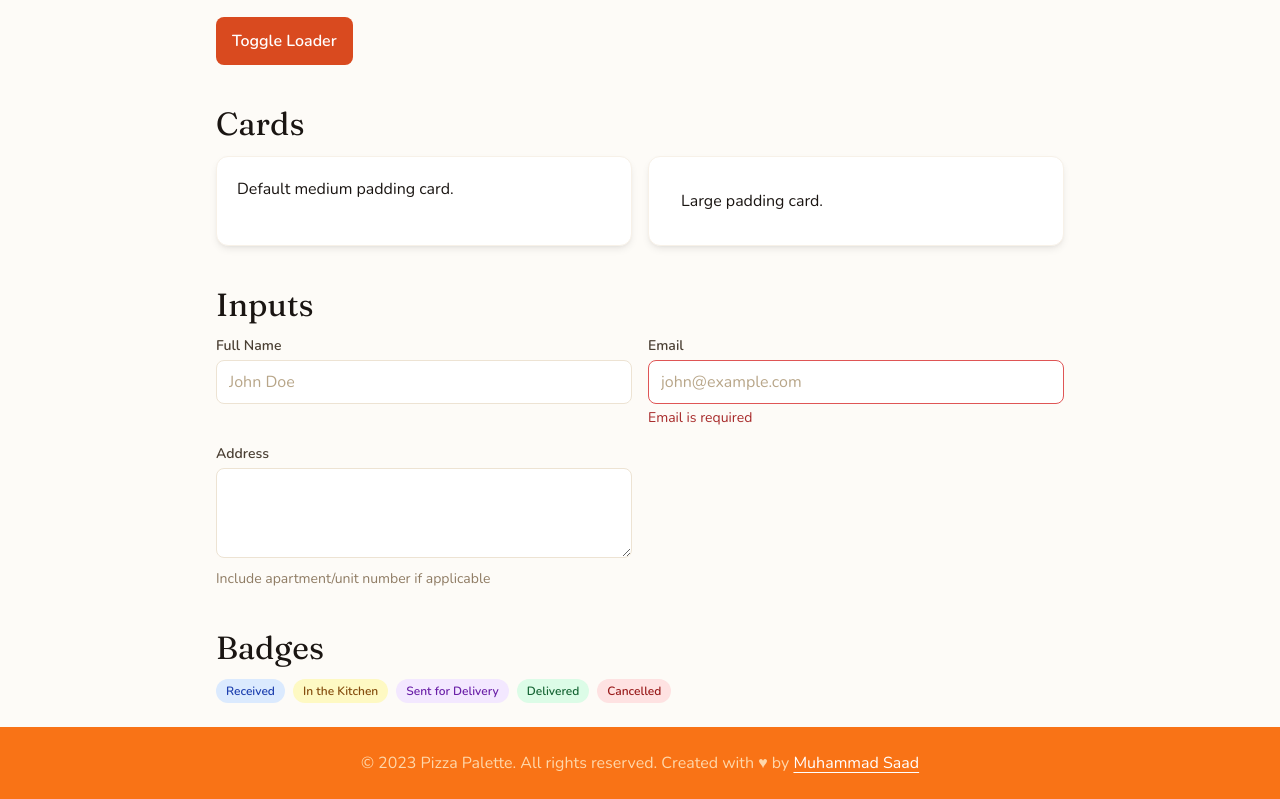
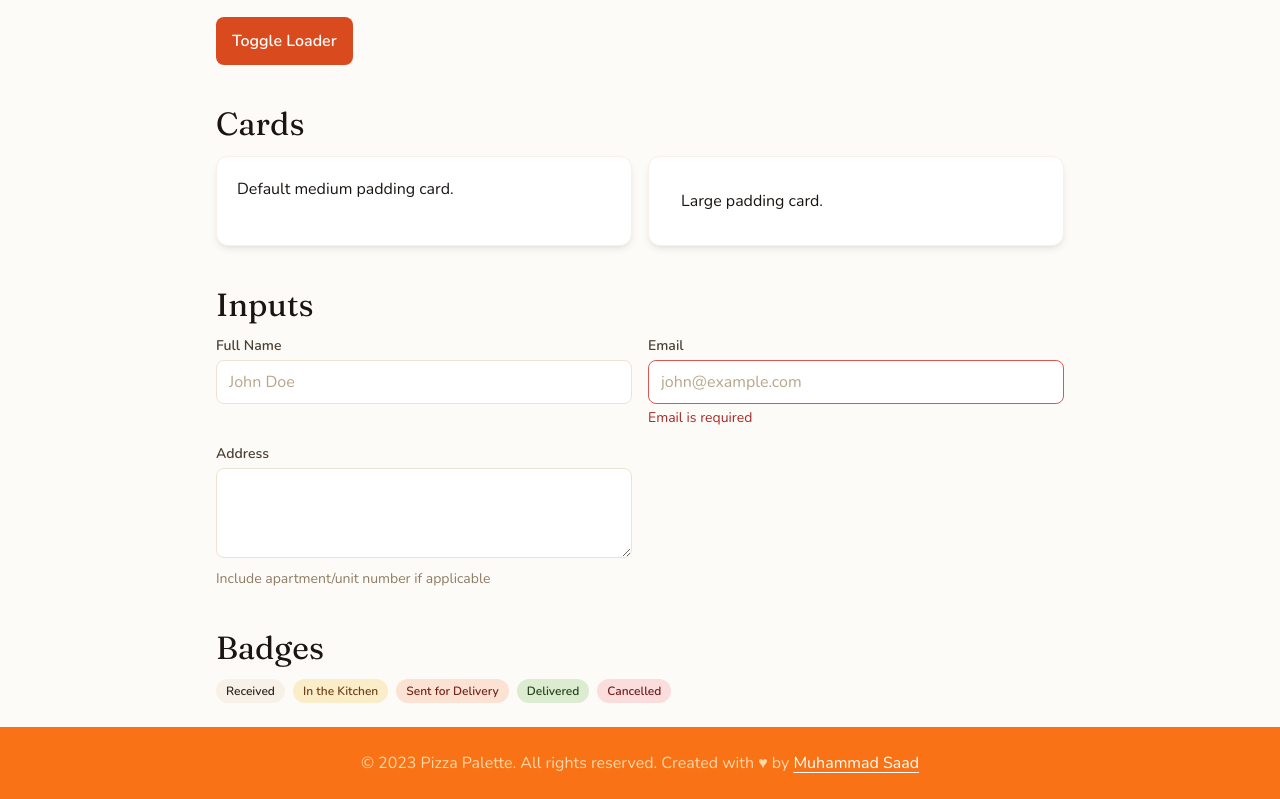
Before and after one commit to itxSaaad/pizza-palette-app-mern-OIBSIP-task-1, a React (Vite) app in the folder client/: page /_style-guide in a window 1280 px wide. Shown: the part 1076-1875 px from the top of the page. Built offline with nearby package versions, Linux system fonts and the light colour scheme.

Commit message:
fix(design-system): update order status colors to use warm palette tokens instead of default Tailwind colors

```diff
--- a/client/src/constants/orderStatus.js
+++ b/client/src/constants/orderStatus.js
@@ -31,16 +31,16 @@ export const ORDER_STATUS_VALUES = Object.values(ORDER_STATUS);
 export const getOrderStatusColor = (status) => {
   switch (status) {
     case ORDER_STATUS.RECEIVED:
-      return 'bg-blue-100 text-blue-800';
+      return 'bg-neutral-100 text-neutral-800';
     case ORDER_STATUS.IN_KITCHEN:
-      return 'bg-yellow-100 text-yellow-800';
+      return 'bg-accent-gold-100 text-accent-gold-800';
     case ORDER_STATUS.OUT_FOR_DELIVERY:
-      return 'bg-purple-100 text-purple-800';
+      return 'bg-primary-100 text-primary-800';
     case ORDER_STATUS.DELIVERED:
-      return 'bg-green-100 text-green-800';
+      return 'bg-accent-green-100 text-accent-green-800';
     case ORDER_STATUS.CANCELLED:
-      return 'bg-red-100 text-red-800';
+      return 'bg-error-100 text-error-800';
     default:
-      return 'bg-gray-100 text-gray-800';
+      return 'bg-neutral-100 text-neutral-800';
   }
 };
```
